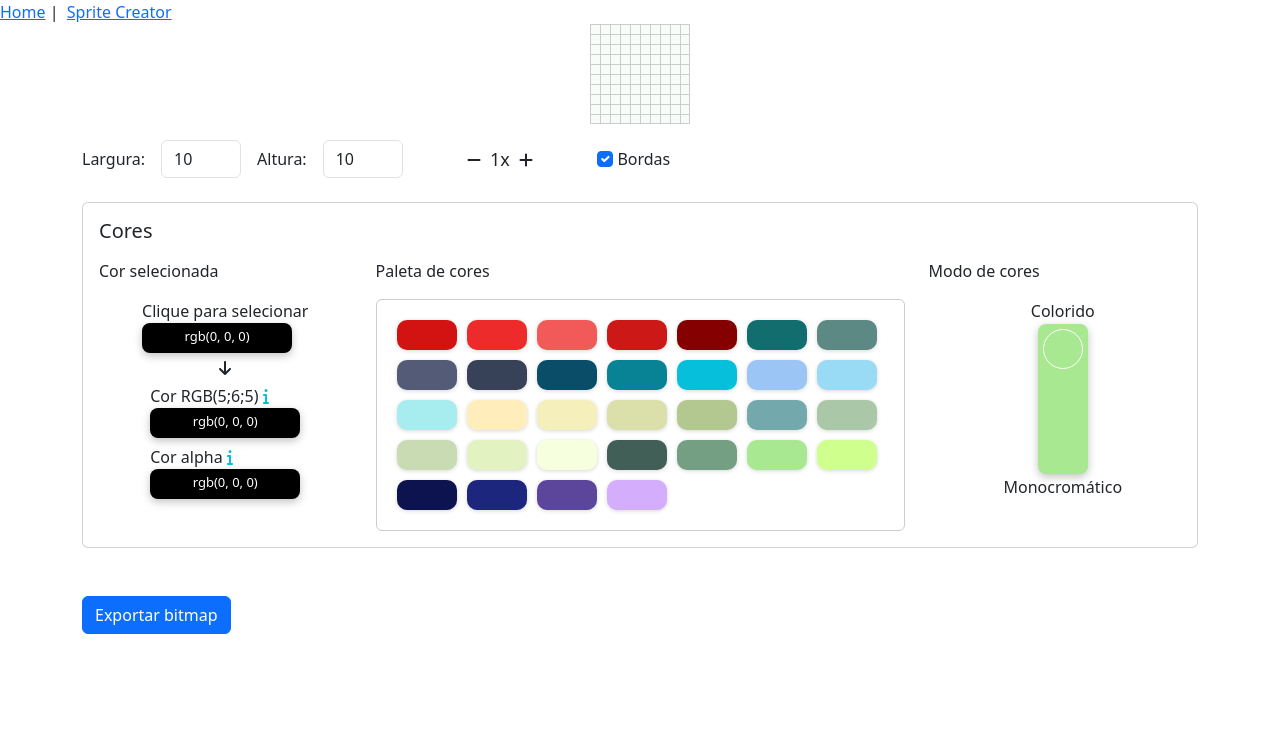
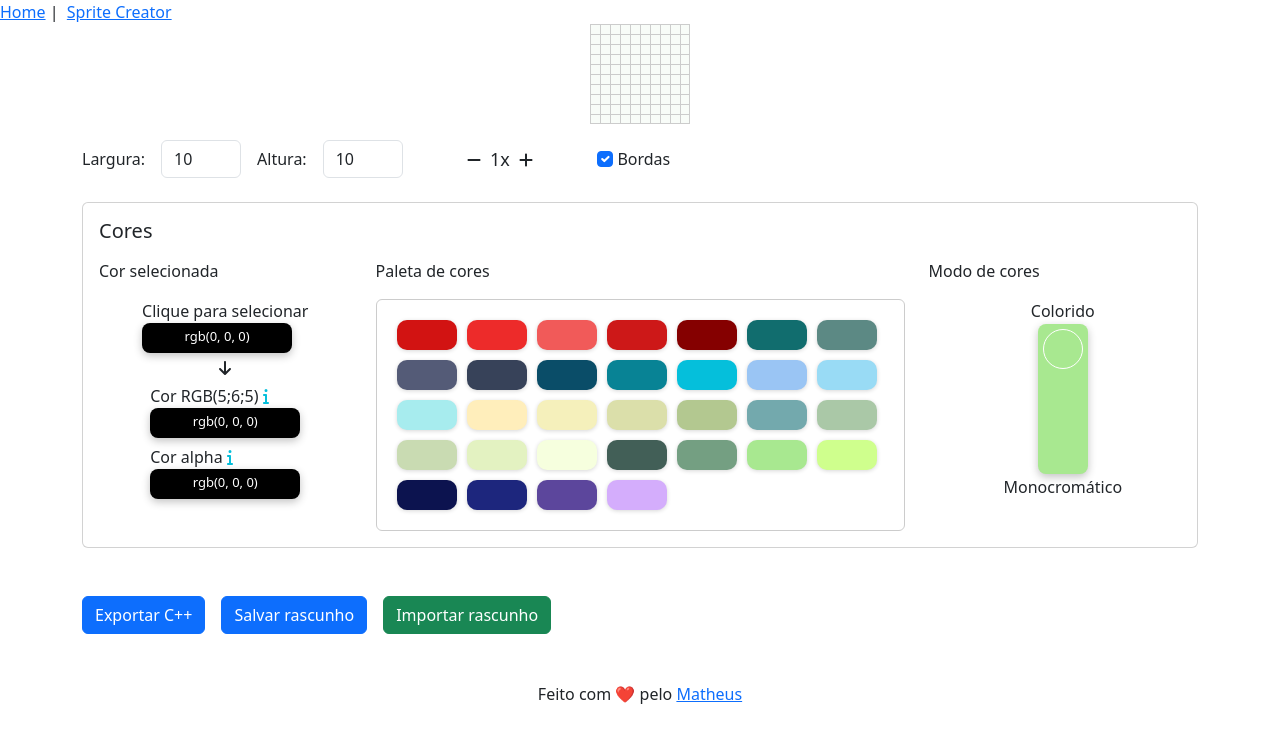
Before and after one commit to MatheusAlvesA/cleytin-page, a Vue app: page /sprite-creator in a window 1280 px wide. Shown: the top 742 px of the page. Built offline with nearby package versions, Linux system fonts and the light colour scheme; what @highlightjs/vue-plugin would draw is missing.

Commit message:
Adiciona suporte a salvar rascunho

```diff
--- a/src/App.vue
+++ b/src/App.vue
@@ -9,6 +9,10 @@ import { RouterView } from 'vue-router'
   </header>
 
   <RouterView />
+
+  <div class="d-flex justify-content-center mt-5">
+    Feito com ❤️ pelo&nbsp;<a href="https://matheusalves.com.br" target="_blank">Matheus</a>
+  </div>
 </template>
 
 <style scoped>
--- a/src/components/ExportBitmap.vue
+++ b/src/components/ExportBitmap.vue
@@ -1,5 +1,5 @@
 <template>
-  <div>
+  <div class="d-inline">
     <button
       class="btn btn-primary"
       type="button"
@@ -8,7 +8,7 @@
       aria-expanded="false"
       :aria-controls="containerId"
     >
-      Exportar bitmap
+      Exportar C++
     </button>
     <div class="collapse mt-3" :id="containerId">
       <div class="card card-body">
--- a/src/utils.js
+++ b/src/utils.js
@@ -51,3 +51,18 @@ export function isDarkColor(color) {
     const luminance = (0.299 * color.r + 0.587 * color.g + 0.114 * color.b) / 255;
     return luminance < 0.5;
 }
+
+export function download(data, filename, type) {
+    var file = new Blob([data], {type: type});
+
+    var a = document.createElement("a");
+    var url = URL.createObjectURL(file);
+    a.href = url;
+    a.download = filename;
+    document.body.appendChild(a);
+    a.click();
+    setTimeout(function() {
+        document.body.removeChild(a);
+        window.URL.revokeObjectURL(url);
+    }, 0);
+}
--- a/src/views/SpriteCreator.vue
+++ b/src/views/SpriteCreator.vue
@@ -87,7 +87,8 @@
       </div>
     </div>
 
-    <ExportBitmap class="mt-5"
+    <div class="mt-5">
+      <ExportBitmap
         :pixels="pixels"
         :width="width"
         :height="height"
@@ -96,6 +97,23 @@
         :alpha-color="alphaColor"
         :mono-transparent-mode="monoTransparentMode"
       />
+      <button
+        class="btn btn-primary ms-3"
+        type="button"
+        @click="saveState"
+      >
+        Salvar rascunho
+      </button>
+      <button
+        class="btn btn-success ms-3"
+        type="button"
+        @click="importDialog"
+      >
+        Importar rascunho
+      </button>
+    </div>
+
+    <input type="file" ref="stateFileInput" style="display: none;" @change="importState" />
   </main>
 </template>
 
@@ -103,7 +121,7 @@
 import ColorSelector from '@/components/ColorSelector.vue';
 import ColorPalette from '@/components/ColorPalette.vue';
 import VerticalSwitch from '../components/VerticalSwitch.vue';
-import { color888To565, initializeTooltips } from '@/utils.js';
+import { color888To565, initializeTooltips, download } from '@/utils.js';
 import PixelMatrix from '../components/PixelMatrix.vue';
 import ExportBitmap from '../components/ExportBitmap.vue';
 
@@ -163,6 +181,31 @@ export default {
     },
     unsetPixel({i, j}) {
       this.pixels[i].splice(j, 1, { r: 255, g: 255, b: 255});
+    },
+    saveState() {
+      const options = { year: 'numeric', month: 'numeric', day: 'numeric' };
+      const today  = new Date();
+      const dateString = today.toLocaleDateString("pt-BR", options);
+
+      download(JSON.stringify(this.$data), `rascunho_sprite_${dateString}.json`, 'application/json');
+    },
+    importDialog() {
+      this.$refs.stateFileInput.click();
+    },
+    importState(event) {
+      const file = event.target.files[0];
+      var reader = new FileReader();
+      reader.readAsText(file, "UTF-8");
+      reader.onload = (evt) => {
+        const payload = JSON.parse(evt.target.result);
+        this.pixels = payload.pixels;
+        this.width = payload.width;
+        this.height = payload.height;
+        this.selectedColor = payload.selectedColor;
+        this.alphaColor = payload.alphaColor;
+        this.colorMode = payload.colorMode;
+        this.monoTransparentMode = payload.monoTransparentMode;
+      }
     }
   },
   mounted() {
```
Also changed, not shown: 1 other file (tests, documents, lock files or other folders). Lines whose indentation alone changed are shown as unchanged.
